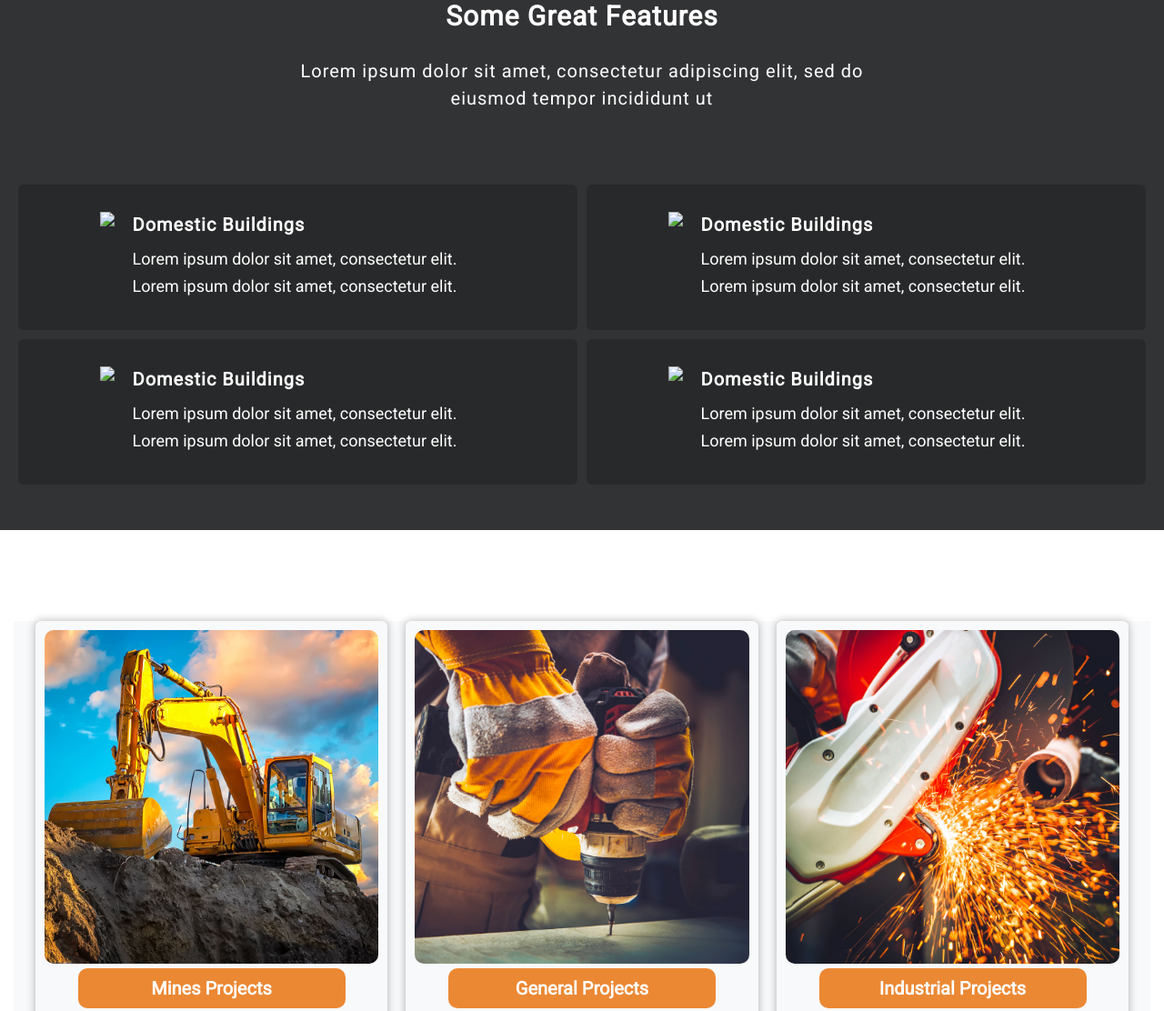
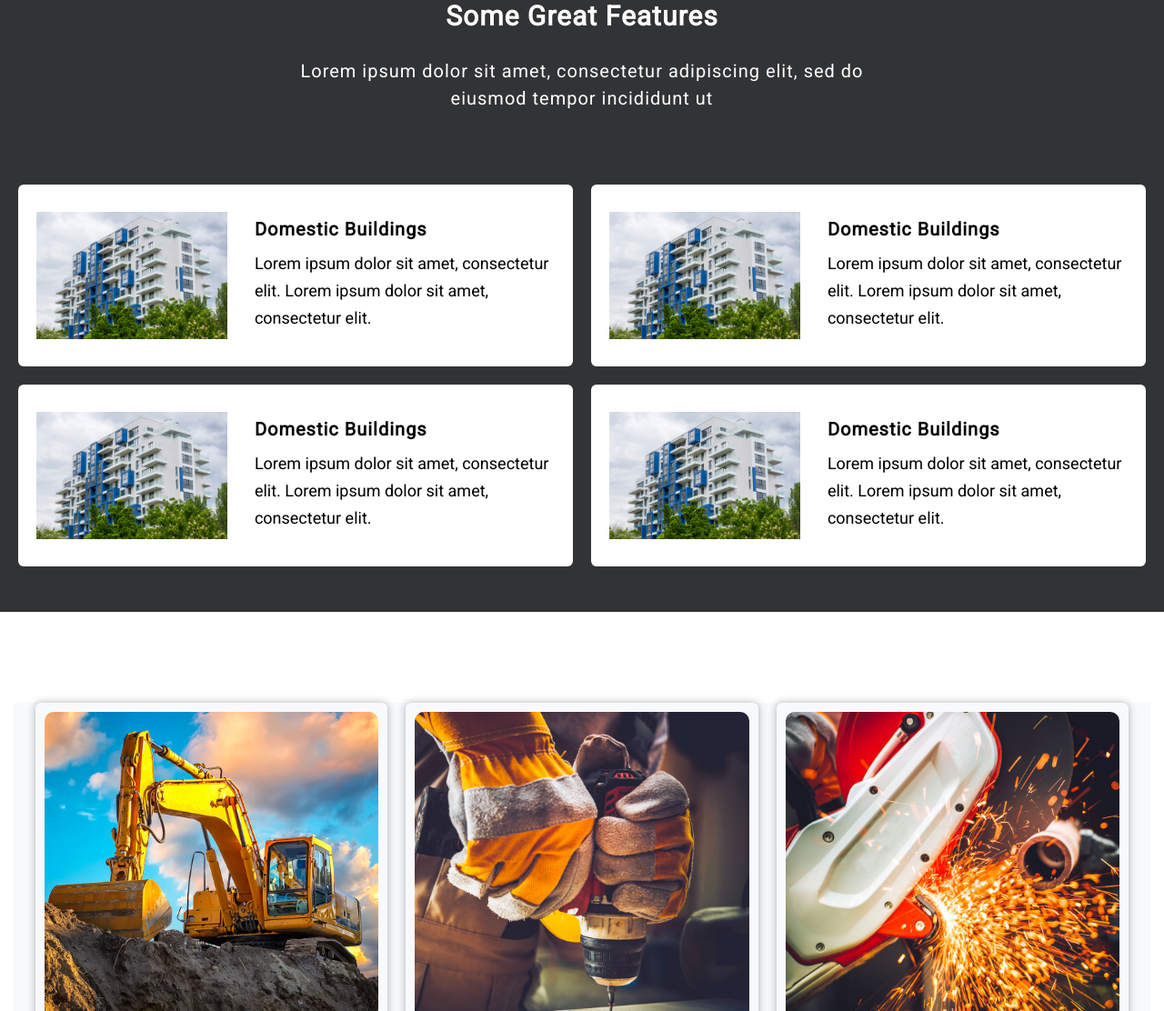
Before and after one commit to Idrisselouiri/roofy, a plain HTML site: page index.html in a window 1280 px wide. Shown: the part 1522-2634 px from the top of the page at 91% size. Drawn offline with nearby package versions, Linux system fonts and the light colour scheme.

Commit message:
complete website

```diff
--- a/index.html
+++ b/index.html
@@ -86,25 +86,25 @@
         </div>
         <div class="grid-countainer">
             <div class="grid-item ">
-                <img src="icon-20.png">
+                <img src="/images/14735.jpg">
                 <div class="txt">
                 <h3>Domestic Buildings</h3>
                 <p>Lorem ipsum dolor sit amet, consectetur elit. Lorem ipsum dolor sit amet, consectetur elit.</p></div>
             </div>
             <div class="grid-item ">
-                <img src="icon-11.png">
+                <img src="/images/14735.jpg">
                 <div class="txt">
                 <h3>Domestic Buildings</h3>
                 <p>Lorem ipsum dolor sit amet, consectetur elit. Lorem  ipsum dolor sit amet, consectetur elit.</p></div>
             </div>
             <div class="grid-item">
-                <img src="icon-7.png">
+                <img src="/images/14735.jpg">
                 <div class="txt">
                 <h3>Domestic Buildings</h3>
                 <p>Lorem ipsum dolor sit amet, consectetur elit. Lorem  ipsum dolor sit amet, consectetur elit.</p></div>
             </div>
             <div class="grid-item  ">
-                <img src="icon-4.png">
+                <img src="/images/14735.jpg">
                 <div class="txt">
                 <h3>Domestic Buildings</h3>
                 <p>Lorem ipsum dolor sit amet, consectetur elit. Lorem  ipsum dolor sit amet, consectetur elit.</p></div>
--- a/style.css
+++ b/style.css
@@ -86,7 +86,7 @@ header .ctn{
 }
 
 #home{
-  background-image: linear-gradient(260deg, rgba(50, 51, 53, 0) 0%, #323335 100%) , url("background.jpg");
+  background-image: linear-gradient(260deg, rgba(50, 51, 53, 0) 0%, #323335 100%) , url("/images/construction-site-silhouettes.jpg");
   background-position: center ;
   background-size: cover;
   margin-top: 50px;
@@ -192,7 +192,6 @@ border-radius: 10px;
   max-width: 120px;
   padding: 7px 0;
   margin-top: 15px;
-
 }
 .countainer-black{
   display: flex;
@@ -214,8 +213,8 @@ border-radius: 10px;
   margin: 50px 0;
   display: grid;
   grid-template-columns: repeat(2 ,1fr);
-  grid-template-rows: repeat(2 , 160px);
-  gap: 10px;
+  grid-template-rows: repeat(2 , 200px);
+  gap: 20px;
   justify-content: center;
   align-items: center;
   flex-wrap: wrap;
@@ -223,12 +222,13 @@ border-radius: 10px;
 }
 .grid-item {
   height: 100%;
-  color: #fff;
+  color: #000;
   border-radius: 6px;
+  padding: 0 20px;
   justify-content:center;
   align-items: center;
   display: flex;
-  background-color: #28292A;
+  background-color: white;
 }
 .txt{
   max-width: 400px;
@@ -244,8 +244,8 @@ border-radius: 10px;
   letter-spacing: 1px;
 }
 .grid-item img{
-  height:100px;
-  padding-right: 20px;
+  height: 140px;
+  padding-right: 30px;
 }
 .Services{
   margin-top: 100px;
@@ -457,6 +457,7 @@ border-radius: 10px;
   justify-content: center;
   align-items: center;
   flex-direction: column;
+  margin-top: 150px;
   padding: 0 20px;
 }
 .services .section-title {
@@ -599,7 +600,6 @@ border-radius: 10px;
   border-radius: 10px;
   line-height: 25px;
 }
-
 .item-flexe h2{
   color: #37302F;
   font-size: 20px;
```
Also changed, not shown: 14735.jpg (added), images/14735.jpg (added), 2 other files.
